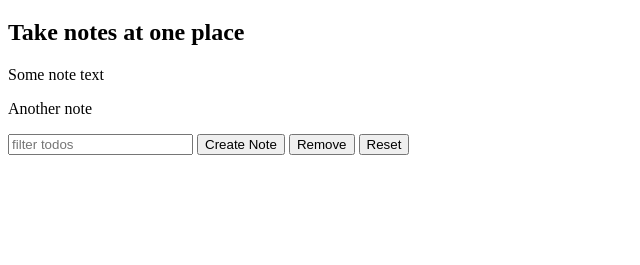
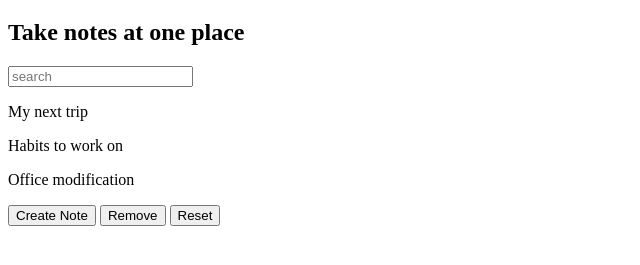
Before and after one commit to meghna-saxena/AlgoPreps, a plain HTML site: page notes-app/index.html in a window 1280 px wide. Shown: the part 61-326 px from the top of the page, without its empty margins (0-640 px from the left). Drawn offline with Linux system fonts and the light colour scheme.

Commit message:
rendering filtered data

```diff
--- a/notes-app/index.html
+++ b/notes-app/index.html
@@ -8,9 +8,8 @@
 <body>
     <h1>Notes App</h1>
     <h2>Take notes at one place</h2>
-    <p class="note">Some note text</p>
-    <p class="note">Another note</p>
-    <input id="text-input" type="text" placeholder="filter todos">
+    <input id="search-text" type="text" placeholder="search">
+    <div id="notes"></div>
     <button id="create-note-btn">Create Note</button>
     <button id="remove-all-btn">Remove</button>
     <button id="reset-btn">Reset</button>
--- a/notes-app/notes.js
+++ b/notes-app/notes.js
@@ -2,7 +2,7 @@ const notes = [{
     title: 'My next trip',
     body: 'I would like to go to Spain'
 }, {
-    title: 'Habbits to work on',
+    title: 'Habits to work on',
     body: 'Exercise. Eating a bit better.'
 }, {
     title: 'Office modification',
@@ -16,6 +16,27 @@ const notes = [{
 // document.querySelectorAll('button')[1].addEventListener('click', function () {
 //     console.log('delete all')
 // })
+
+const filters = {
+    searchText: ''
+}
+
+const renderNotes = function (notes, filters) {
+    const filteredNotes = notes.filter(function (note) {
+        return note.title.toLowerCase().includes(filters.searchText.toLowerCase())
+    })
+
+    document.querySelector('#notes').innerHTML = ''
+
+    filteredNotes.forEach(function (note) {
+        const noteElement = document.createElement('p')
+        noteElement.textContent = note.title
+
+        document.querySelector('#notes').appendChild(noteElement)
+    })
+}
+
+renderNotes(notes, filters)
 
 document.querySelector('#create-note-btn').addEventListener('click', function (e) {
     e.target.textContent = 'Clicked'
@@ -31,6 +52,7 @@ document.querySelector('#reset-btn').addEventListener('click', function () {
     console.log('reset')
 })
 
-document.querySelector('#text-input').addEventListener('input', function (e) {
-    console.log(e.target.value)
+document.querySelector('#search-text').addEventListener('input', function (e) {
+    filters.searchText = e.target.value
+    renderNotes(notes, filters)
 })
```
Also changed, not shown: README.md.
